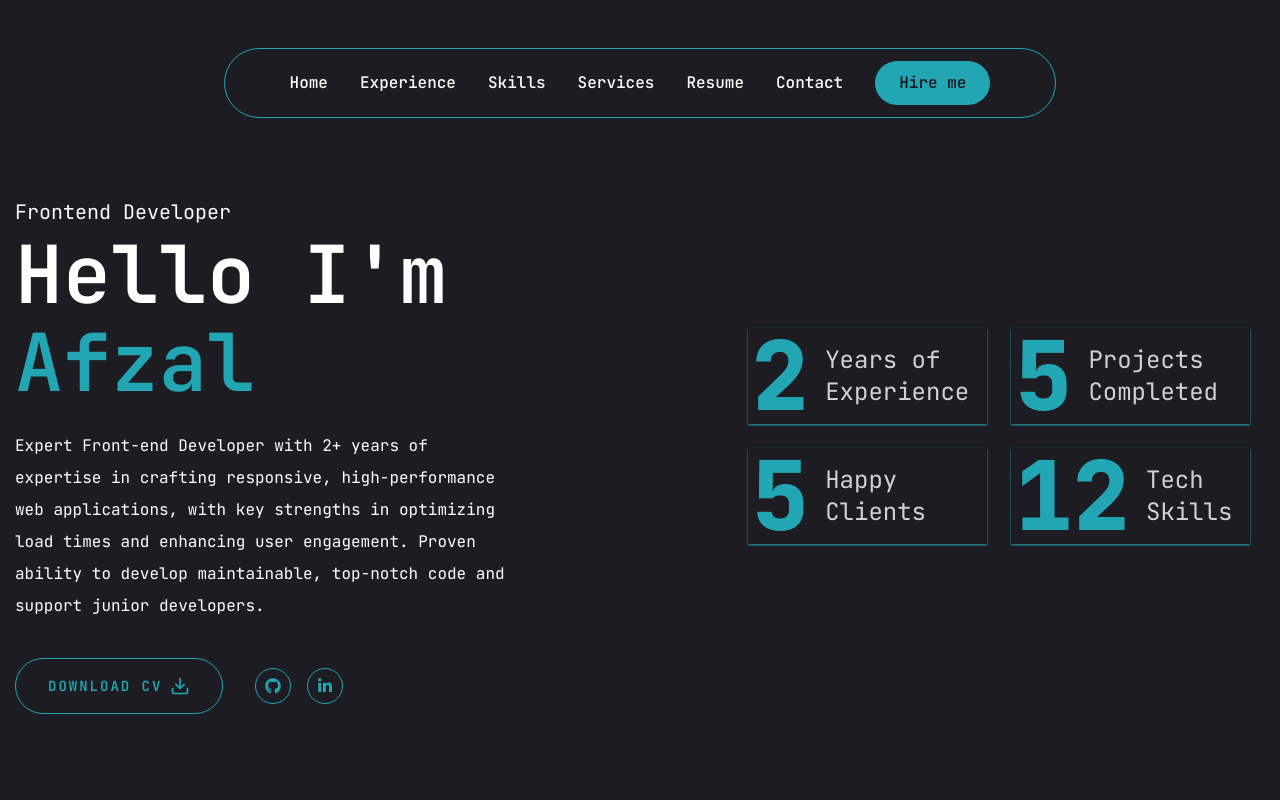
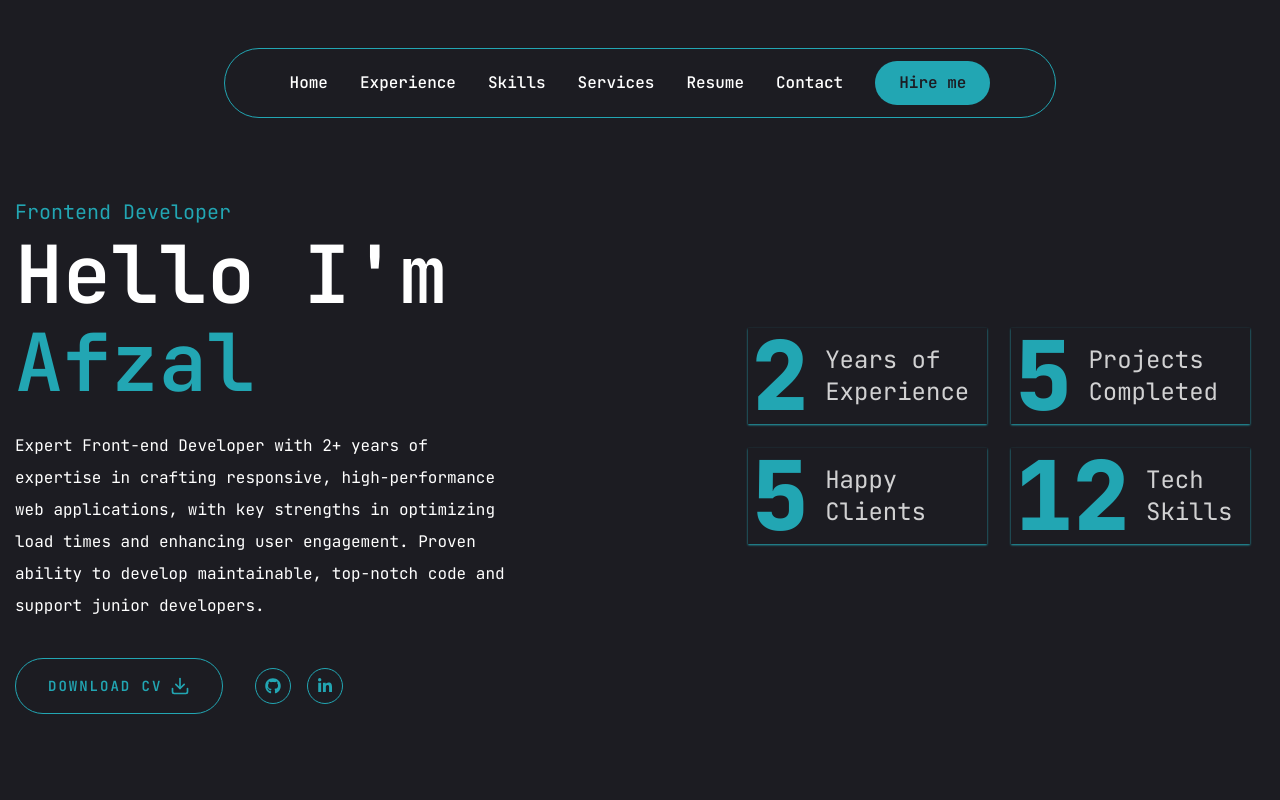
Before and after one commit to AfzalDogar/portfolio, a Next.js app: page / in a window 1280 px wide. Shown: the top 800 px of the page. Built offline with nearby package versions, Linux system fonts and the light colour scheme.

Commit message:
portfolio

```diff
--- a/app/hero/page.js
+++ b/app/hero/page.js
@@ -10,7 +10,7 @@
       <div className="container mx-auto">
         <div className="flex flex-col lg:flex-row items-center justify-between lg:pt-8 lg:pb-24">
           <div className="text-center lg:text-left order-1 lg:order-none">
-            <span className="text-xl">Frontend Developer</span>
+            <span className="text-xl text-accent">Frontend Developer</span>
             <h1 className="h1 mb-6">
               Hello I&apos;m <br /> <span className="text-accent">Afzal</span>
             </h1>
```
